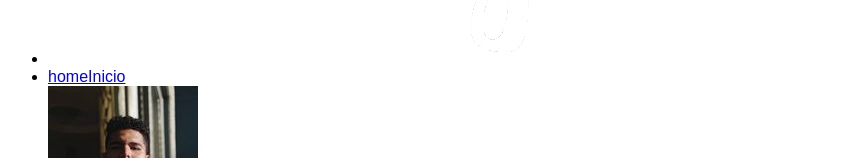
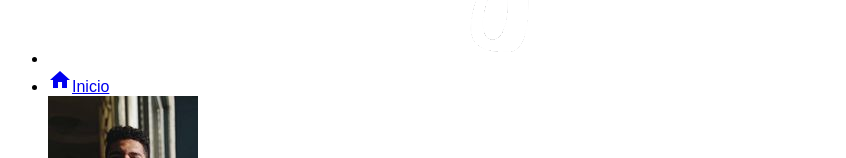
Before and after one commit to Carlosqu24/instagram-clone, a React (Vite) app: page / in a window 1280 px wide. Shown: the part 252-410 px from the top of the page, without its empty margins (0-846 px from the left). Built offline with nearby package versions, Linux system fonts and the light colour scheme.

Commit message:
Material icons link added and sidebar pimage fixed

```diff
--- a/index.html
+++ b/index.html
@@ -1,5 +1,5 @@
 <!DOCTYPE html>
-<html lang="en">
+<html lang="en" class="dark">
   <head>
     <meta charset="UTF-8" />
     <link rel="icon" type="image/svg+xml" href="/favicon.svg" />
@@ -7,6 +7,8 @@
     <title>React 18, TypeScript, Jest, Testing Library, TailwindCSS 3, Vite, Eslint and Prettier boilerplate</title>
 
     <link rel="stylesheet" href="https://fonts.googleapis.com/css2?family=Material+Symbols+Outlined:opsz,wght,FILL,GRAD@20..48,100..700,0..1,-50..200" />
+    <link href="https://fonts.googleapis.com/icon?family=Material+Icons"
+    rel="stylesheet">
   </head>
   <style>
 
--- a/src/components/Sidebar/Sidebar.tsx
+++ b/src/components/Sidebar/Sidebar.tsx
@@ -25,7 +25,7 @@ const sidebarClassNames = {
   navbarLink: `flex items-center p-2 text-gray-900 rounded-lg dark:text-white hover:bg-gray-100 dark:hover:bg-gray-700 group`,
   navbarLinkLogo: `flex items-center p-2 py-6 text-gray-900 rounded-lg dark:text-white hover:bg-gray-100 dark:hover:bg-gray-700 group`,
   navbarLogo: ``,
-  navbarProfileImage: "w-6 rounded-full"
+  navbarProfileImage: "w-[24px] rounded-full"
 }
 
 const Sidebar = () => {
@@ -58,7 +58,7 @@ const Sidebar = () => {
               href="/"
               className={sidebarClassNames.navbarLink}
             >
-              <span className="material-icons">home</span>
+              <span className="material-icons w-[24px] h-[24px]">home</span>
               <span className={sidebarClassNames.navbarItemTextSpan}>
                 Inicio
               </span>
```
